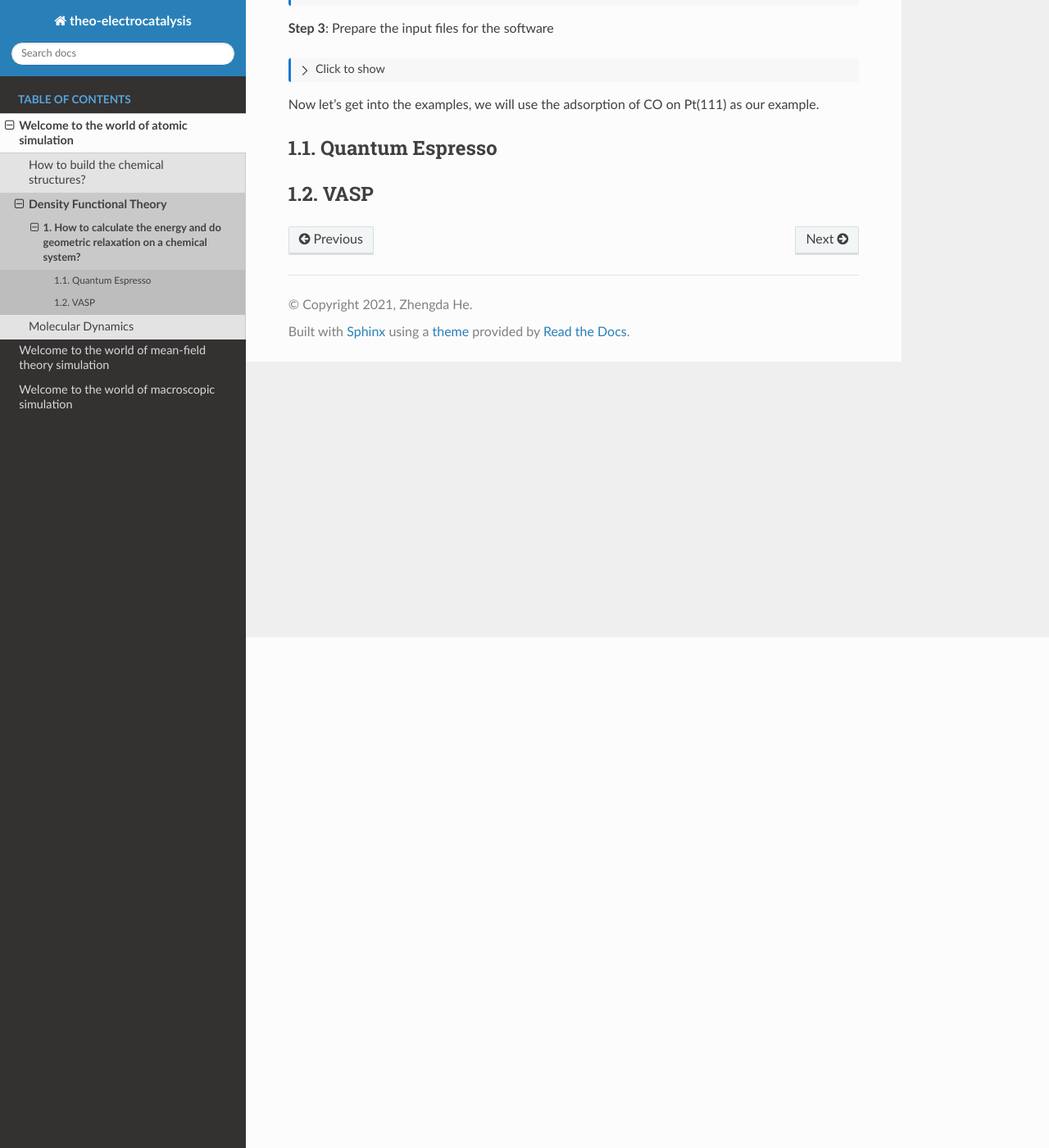
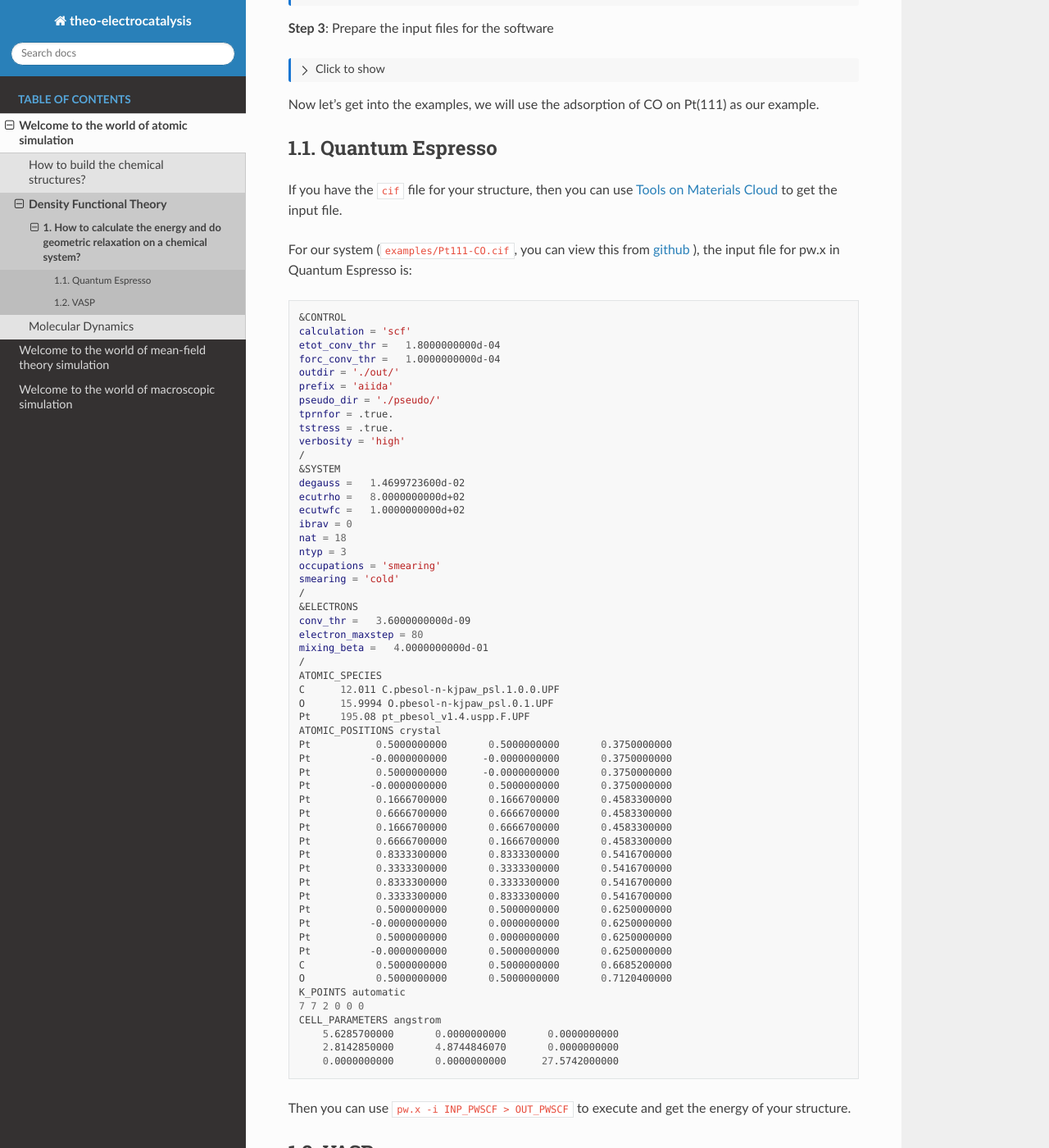
Before and after one commit to hezhengda/theoretical-electrocatalysis, a Sphinx documentation site: the page built from source/atomic-simulation/DFT/dft-energy.rst, in a window 1280 px wide and 1400 px high, scrolled down 623 px. Shown: the whole window at 82% size. Built offline with Sphinx 7.4.7 and the Read the Docs theme 2.0.0, drawn with Linux system fonts in a browser that asks for light colours.

Commit message:
Give an example about how to write this cookbook: How to use Quantum Espresso to calculate the energy of Pt111-CO system.

```diff
--- a/source/atomic-simulation/DFT/dft-energy.rst
+++ b/source/atomic-simulation/DFT/dft-energy.rst
@@ -52,7 +52,69 @@ Now let's get into the examples, we will use the adsorption of CO on Pt(111) as
 Quantum Espresso
 -----------------
 
+If you have the :code:`cif` file for your structure, then you can use `Tools on Materials Cloud <https://www.materialscloud.org/work/tools/qeinputgenerator>`_ to get the input file.
 
+For our system (:code:`examples/Pt111-CO.cif`, you can view this from `github <https://github.com/hezhengda/theoretical-electrocatalysis>`_ ), the input file for pw.x in Quantum Espresso is:
+
+.. code-block:: Bash
+
+    &CONTROL
+    calculation = 'scf'
+    etot_conv_thr =   1.8000000000d-04
+    forc_conv_thr =   1.0000000000d-04
+    outdir = './out/'
+    prefix = 'aiida'
+    pseudo_dir = './pseudo/'
+    tprnfor = .true.
+    tstress = .true.
+    verbosity = 'high'
+    /
+    &SYSTEM
+    degauss =   1.4699723600d-02
+    ecutrho =   8.0000000000d+02
+    ecutwfc =   1.0000000000d+02
+    ibrav = 0
+    nat = 18
+    ntyp = 3
+    occupations = 'smearing'
+    smearing = 'cold'
+    /
+    &ELECTRONS
+    conv_thr =   3.6000000000d-09
+    electron_maxstep = 80
+    mixing_beta =   4.0000000000d-01
+    /
+    ATOMIC_SPECIES
+    C      12.011 C.pbesol-n-kjpaw_psl.1.0.0.UPF
+    O      15.9994 O.pbesol-n-kjpaw_psl.0.1.UPF
+    Pt     195.08 pt_pbesol_v1.4.uspp.F.UPF
+    ATOMIC_POSITIONS crystal
+    Pt           0.5000000000       0.5000000000       0.3750000000
+    Pt          -0.0000000000      -0.0000000000       0.3750000000
+    Pt           0.5000000000      -0.0000000000       0.3750000000
+    Pt          -0.0000000000       0.5000000000       0.3750000000
+    Pt           0.1666700000       0.1666700000       0.4583300000
+    Pt           0.6666700000       0.6666700000       0.4583300000
+    Pt           0.1666700000       0.6666700000       0.4583300000
+    Pt           0.6666700000       0.1666700000       0.4583300000
+    Pt           0.8333300000       0.8333300000       0.5416700000
+    Pt           0.3333300000       0.3333300000       0.5416700000
+    Pt           0.8333300000       0.3333300000       0.5416700000
+    Pt           0.3333300000       0.8333300000       0.5416700000
+    Pt           0.5000000000       0.5000000000       0.6250000000
+    Pt          -0.0000000000       0.0000000000       0.6250000000
+    Pt           0.5000000000       0.0000000000       0.6250000000
+    Pt          -0.0000000000       0.5000000000       0.6250000000
+    C            0.5000000000       0.5000000000       0.6685200000
+    O            0.5000000000       0.5000000000       0.7120400000
+    K_POINTS automatic
+    7 7 2 0 0 0
+    CELL_PARAMETERS angstrom
+        5.6285700000       0.0000000000       0.0000000000
+        2.8142850000       4.8744846070       0.0000000000
+        0.0000000000       0.0000000000      27.5742000000
+
+Then you can use :code:`pw.x -i INP_PWSCF > OUT_PWSCF` to execute and get the energy of your structure.
 
 VASP
 ------
```
Also changed, not shown: README.md (+5 -0 lines), 8 other files.
